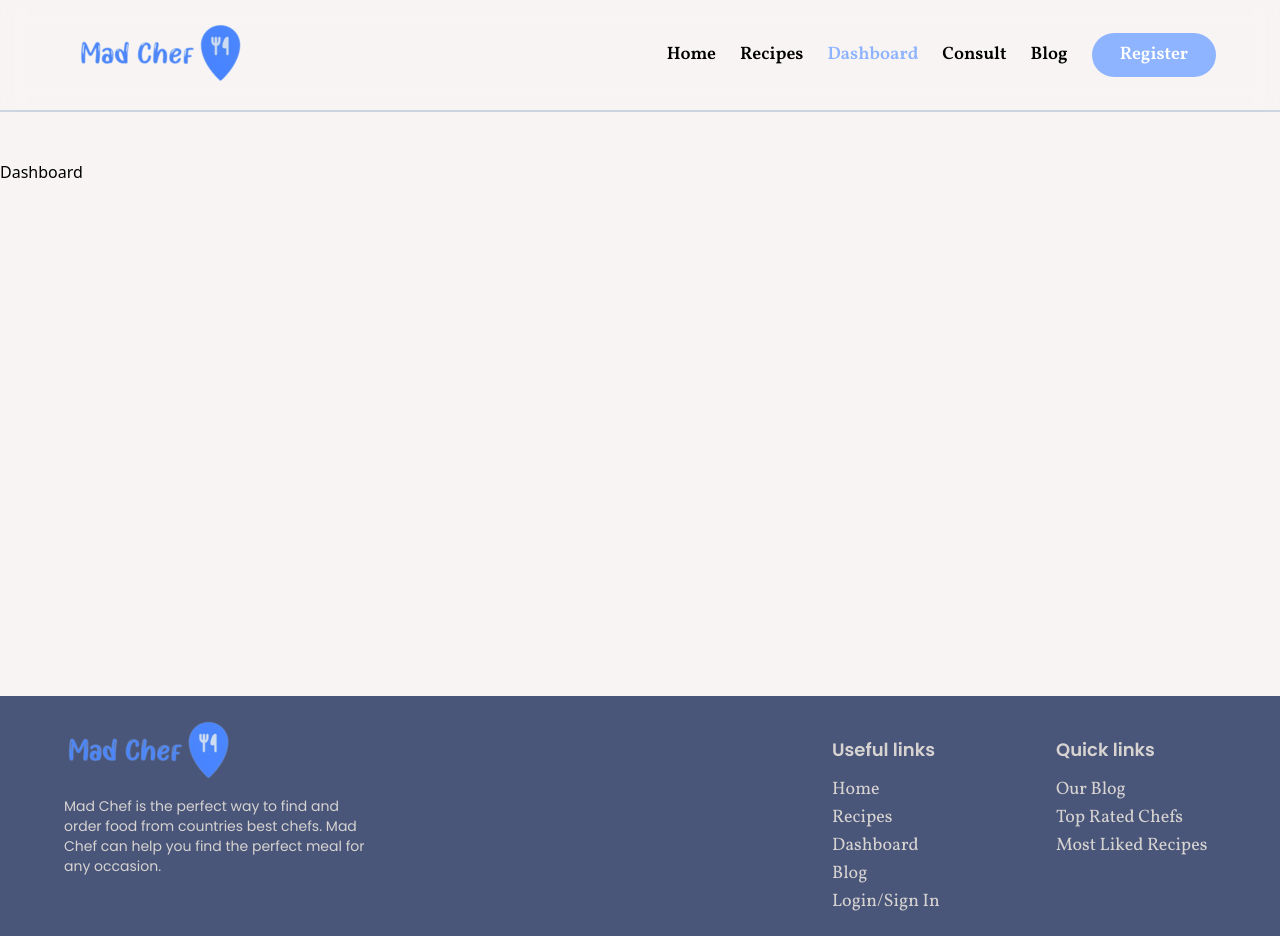
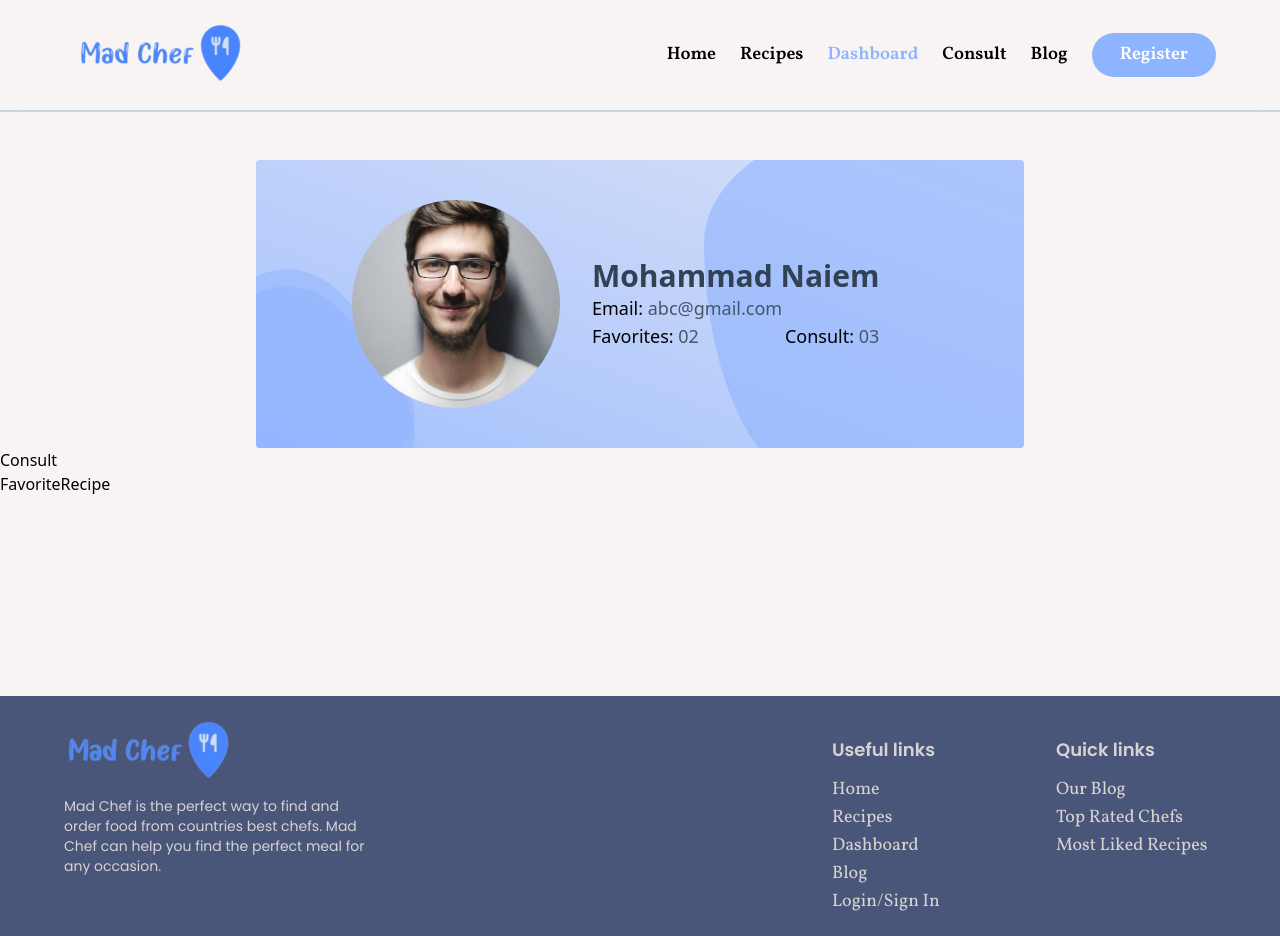
Before and after one commit to MohammadNaiem65/mad-chef-client, a React (Vite) app: page /dashboard in a window 1280 px wide. Built offline with nearby package versions, Linux system fonts and the light colour scheme.

Commit message:
Added: created UserDetails component for large device

```diff
--- a/src/components/Dashboard/UserDetails.jsx
+++ b/src/components/Dashboard/UserDetails.jsx
@@ -1,7 +1,36 @@
+import { modelImg } from '../../assets';
+
 export default function UserDetails() {
-    return (
-        <section>
-            UserDetails
-        </section>
-    );
+	return (
+		<section className='w-3/5 h-72 px-24 bg-gradient-to-bl from-Primary/30 to-Primary/80 mx-auto flex items-center gap-x-8 relative rounded overflow-hidden'>
+			<img
+				src={modelImg}
+				alt=''
+				className='w-52 h-52 object-cover rounded-full relative z-20'
+			/>
+
+			<div className='text-lg relative z-20'>
+				<h3 className='text-3xl text-slate-700 font-semibold'>
+					Mohammad Naiem
+				</h3>
+				<p>
+					Email: <span className='text-slate-600'>abc@gmail.com</span>
+				</p>
+				<div className='flex justify-between w-full'>
+					<p>
+						Favorites: <span className='text-slate-600'>02</span>
+					</p>
+					<p>
+						Consult: <span className='text-slate-600'>03</span>
+					</p>
+				</div>
+			</div>
+
+			{/* blobs */}
+			<div className='shape-bg-one h-56 aspect-square bg-Primary/50 absolute top-[44%] -left-20 rotate-45' />
+			<div className='shape-bg-one h-56 aspect-square bg-Primary/50 absolute top-1/2 -left-20 rotate-45' />
+
+			<div className='shape-bg-three h-96 aspect-square bg-Primary/60 absolute -right-16'/>
+		</section>
+	);
 }
--- a/src/pages/Dashboard.jsx
+++ b/src/pages/Dashboard.jsx
@@ -1,12 +1,16 @@
-import { Helmet } from "react-helmet-async";
+import { Helmet } from 'react-helmet-async';
+import { Consult, FavoriteRecipe, UserDetails } from '../components/Dashboard';
 
 export default function Dashboard() {
-    return (
+	return (
 		<section>
 			<Helmet>
 				<title>Dashboard - Mad Chef</title>
 			</Helmet>
-			Dashboard
+
+			<UserDetails />
+			<Consult />
+			<FavoriteRecipe />
 		</section>
 	);
 }
```
